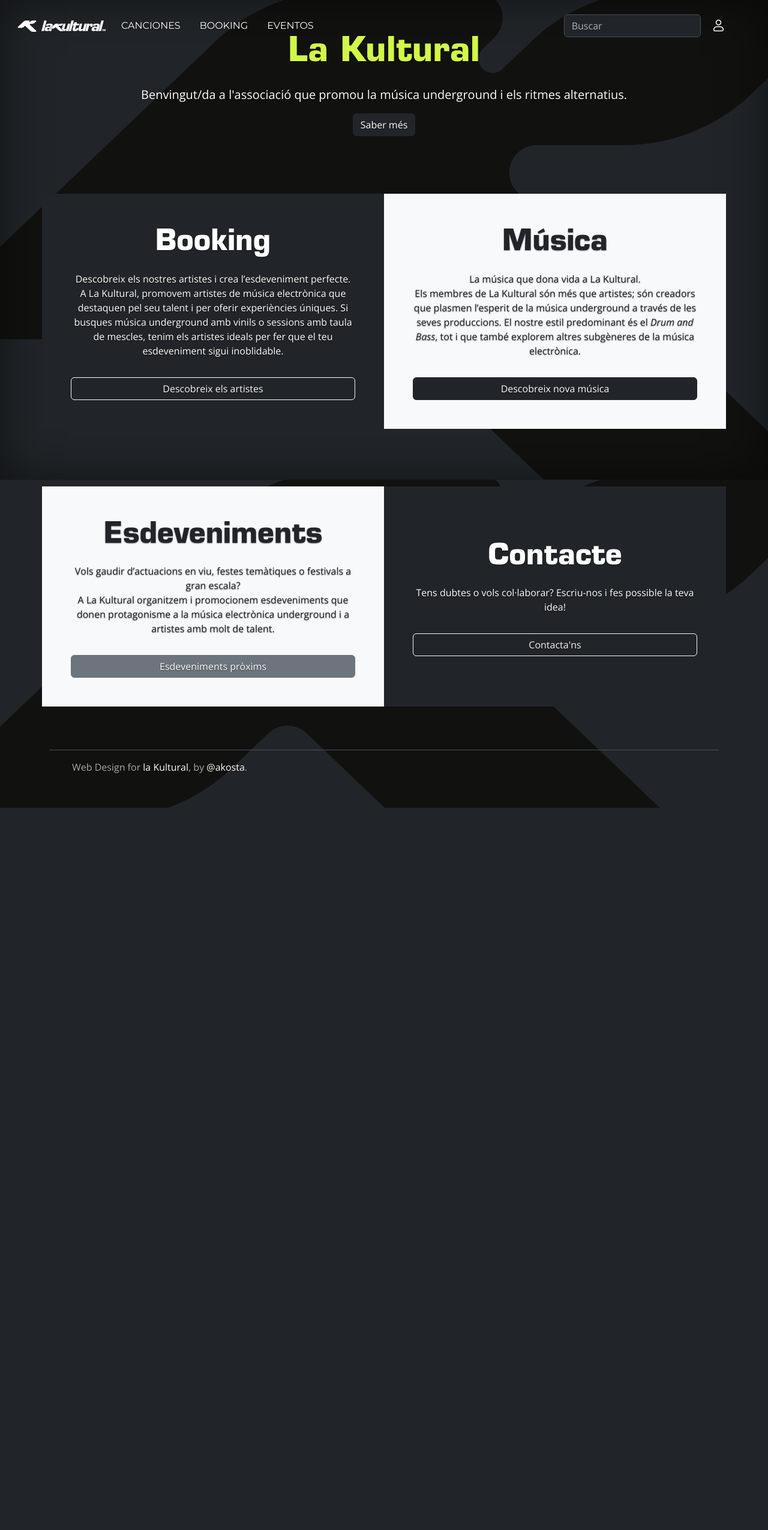
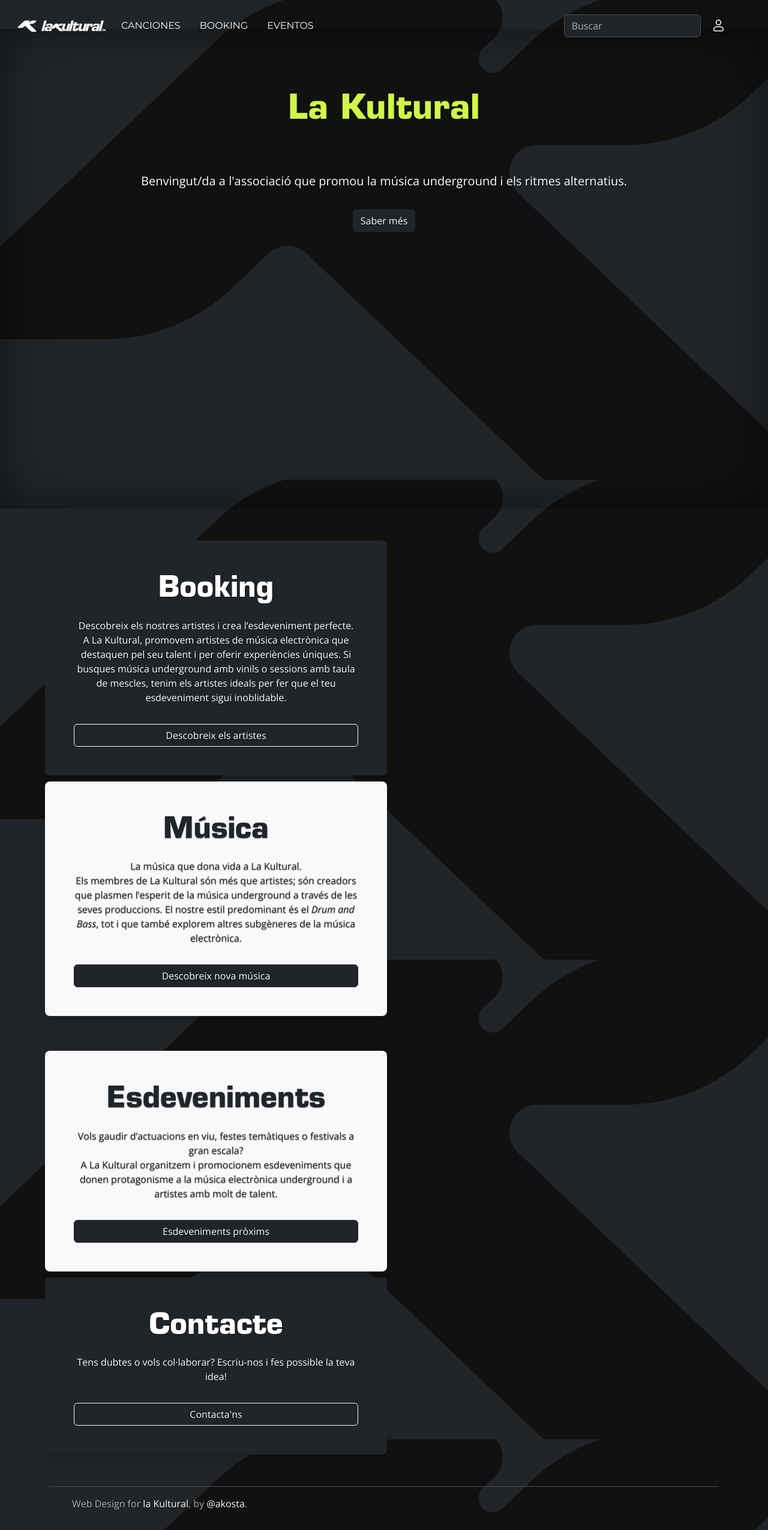
Before and after one commit to Arstac/kulturalweb, a Django app: page / in a window 1280 px wide. Shown: the whole page at 60% size. Before the commit the page ends 1347 px from the top, so only its background shows below. Run offline with Django 4.2, Linux system fonts and the light colour scheme; some libraries are stand-ins or nearby versions.

Commit message:
Canvis home v3

```diff
--- a/core/templates/core/home.html
+++ b/core/templates/core/home.html
@@ -3,22 +3,23 @@
 
 {% block content %}
 <!-- Sección Hero (Encabezado principal) -->
-<div class="container-fluid p-5 text-center">
-  <h1 class="display-4">La Kultural</h1>
-  <p class="lead">
+<div class="h-100 container-fluid p-5 mt-5 text-center">
+  <h1 class="display-4 p-5">La Kultural</h1>
+  <p class="lead m-3">
     Benvingut/da a l'associació que promou la música underground i els ritmes alternatius.
   </p>
-  <a class="btn btn-dark" href="#booking-section">Saber més</a>
+  <a class="btn btn-dark m-3" href="#booking-section">Saber més</a>
 </div>
 
 <!-- Fila 1: Booking - Música -->
 <div class="container my-5">
-  <div class="row g-4"><!-- Usamos g-4 para añadir espacio entre columnas -->
+  <div class="row">
     <!-- Booking -->
-    <div id="booking-section" class="col-md-6 d-flex flex-column justify-content-center bg-dark text-white p-5">
+    <div id="booking-section" class="home-contenido col-md-6 d-flex flex-column justify-content-center bg-dark text-white p-5 rounded-3 shadow">
       <h2 class="display-5">Booking</h2>
       <p>
         Descobreix els nostres artistes i crea l’esdeveniment perfecte.<br>
+
         A La Kultural, promovem artistes de música electrònica que destaquen pel seu talent
         i per oferir experiències úniques. Si busques música underground amb vinils o sessions
         amb taula de mescles, tenim els artistes ideals per fer que el teu esdeveniment
@@ -30,7 +31,7 @@
     </div>
 
     <!-- Música -->
-    <div id="canciones-section" class="col-md-6 d-flex flex-column justify-content-center bg-light text-dark p-5">
+    <div id="canciones-section" class="home-contenido col-md-6 d-flex flex-column justify-content-center bg-light text-dark p-5 rounded-3 shadow">
       <h2 class="display-5">Música</h2>
       <p>
         La música que dona vida a La Kultural.<br>
@@ -48,22 +49,22 @@
 
 <!-- Fila 2: Esdeveniments - Contacte -->
 <div class="container my-5">
-  <div class="row g-4"><!-- De nuevo, g-4 para espacio entre columnas -->
+  <div class="row">
     <!-- Esdeveniments -->
-    <div id="events-section" class="col-md-6 d-flex flex-column justify-content-center bg-light text-dark p-5">
+    <div id="events-section" class="home-contenido col-md-6 d-flex flex-column justify-content-center bg-light text-dark p-5 rounded-3 shadow">
       <h2 class="display-5">Esdeveniments</h2>
       <p>
         Vols gaudir d’actuacions en viu, festes temàtiques o festivals a gran escala?<br>
         A La Kultural organitzem i promocionem esdeveniments que donen protagonisme
         a la música electrònica underground i a artistes amb molt de talent.
       </p>
-      <a class="btn btn-secondary mt-3" href="{% url 'eventos:eventos' %}">
+      <a class="btn btn-dark mt-3" href="{% url 'eventos:eventos' %}">
         Esdeveniments pròxims
       </a>
     </div>
 
     <!-- Contacte -->
-    <div class="col-md-6 d-flex flex-column justify-content-center bg-dark text-white p-5">
+    <div class="home-contenido col-md-6 d-flex flex-column justify-content-center bg-dark text-white p-5 rounded-3 shadow">
       <h2 class="display-5">Contacte</h2>
       <p>
         Tens dubtes o vols col·laborar? Escriu-nos i fes possible la teva idea!
--- a/static/css/base.css
+++ b/static/css/base.css
@@ -414,3 +414,7 @@ a, .btn {
 iframe {
   border: none;
 }
+
+.home-contenido {
+  margin: 5px;
+}
--- a/templates/base.html
+++ b/templates/base.html
@@ -42,8 +42,8 @@
         <!-- Custom theme JS-->
         <script src="{% static 'js/scripts.js' %}"></script>
     </head>
-
-    <body class="d-flex w-100 text-center text-bg-dark mx-auto flex-column" data-bs-theme="dark">
+ <!--d-flex lhe tret-->
+    <body class="w-100 text-center text-bg-dark mx-auto flex-column" data-bs-theme="dark">
 
         <!-- Navigation-->
         {% include 'navbar.html' %}
```
Also changed, not shown: musica/templates/musica/musica.html (+0 -24 lines).
